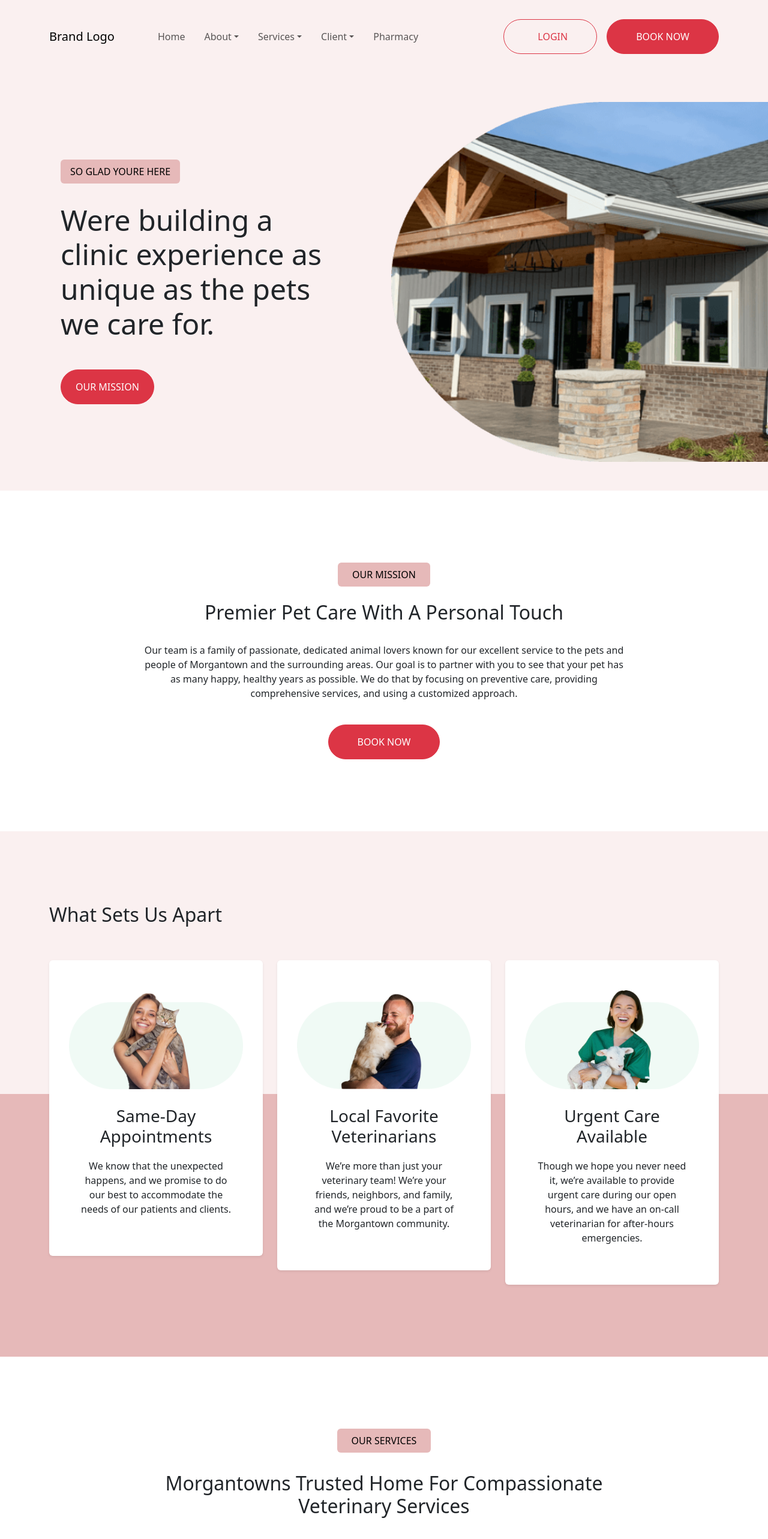
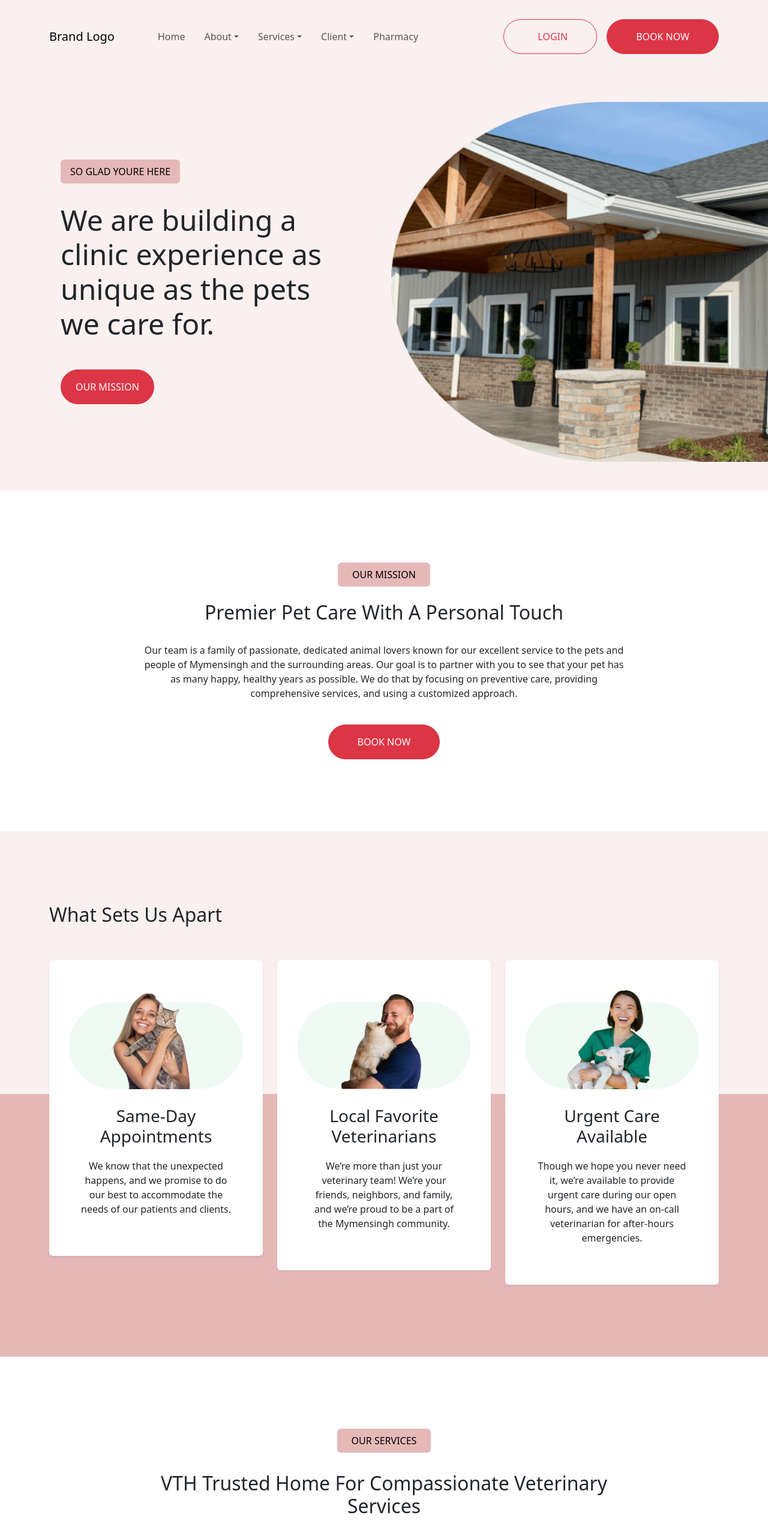
Before and after one commit to ai-arif/VTH-User-Frontend, a Next.js app: page /Home in a window 1280 px wide. Shown: the top 2566 px of the page at 60% size. Built offline with nearby package versions, Linux system fonts and the light colour scheme.

Commit message:
corrected the words

```diff
--- a/components/BookNow/Contact.js
+++ b/components/BookNow/Contact.js
@@ -91,7 +91,7 @@ function Contact() {
             </div>
             <div>
               <h5>EMAIL</h5>
-              <p>heritageanimalhospital@yahoo.com</p>
+              <p>contact@vth.com</p>
             </div>
           </div>
           <div style={{ display: "flex", gap: "1rem" }}>
@@ -108,8 +108,7 @@ function Contact() {
             <div>
               <h5>ADDRESS</h5>
               <p>
-                51 Parkway Lane <br />
-                Morgantown, KY. 42261
+                Bangladesh Agricultural University
               </p>
             </div>
           </div>
--- a/components/BookNow/index.js
+++ b/components/BookNow/index.js
@@ -21,7 +21,7 @@ function BookNow() {
             style={{ display: "flex", flexDirection: "column", gap: "1rem" }}
           >
             <h5>Trusted and Amazing PetCare</h5>
-            <h2 style={{ fontSize: "58px" }}>Heritage Animal Hospital</h2>
+            <h2 style={{ fontSize: "58px" }}>Veterinary Teaching Hospital</h2>
             <RequestForm />
           </Col>
           <Col md={5}>
--- a/components/LandingPage/Footer.js
+++ b/components/LandingPage/Footer.js
@@ -51,7 +51,7 @@ function Footer() {
                 <h3>Contact Us</h3>
                 <p>
                   <b>
-                    BOOK NOW | heritageanimalhospital@yahoo.com | 270-526-3839
+                    BOOK NOW | contact@vth.com | 09638-100303
                   </b>
                 </p>
               </div>
@@ -105,8 +105,7 @@ function Footer() {
       <Container fluid style={{ backgroundColor: "#e6b9b9" }}>
         <Container className="py-4">
           <p className="mb-0">
-            Privacy Policy | Accessibility | © Copyright 2024 - Heritage Animal
-            Hospital. Veterinary Marketing powered by iVET360.
+            Privacy Policy | Accessibility | © Copyright 2024 - Developed by DevsGiant
           </p>
         </Container>
       </Container>
--- a/components/LandingPage/HeroBanner.js
+++ b/components/LandingPage/HeroBanner.js
@@ -26,7 +26,7 @@ function HeroBanner() {
                 SO GLAD YOURE HERE
               </Button>
               <p className="display-5" style={{ fontWeight: 500 }}>
-                Were building a clinic experience as unique as the pets we care
+                We are building a clinic experience as unique as the pets we care
                 for.
               </p>
               <Button
--- a/components/LandingPage/Intro.js
+++ b/components/LandingPage/Intro.js
@@ -30,7 +30,7 @@ function Intro() {
         <h2>Premier Pet Care With A Personal Touch</h2>
         <p>
           Our team is a family of passionate, dedicated animal lovers known for
-          our excellent service to the pets and people of Morgantown and the
+          our excellent service to the pets and people of Mymensingh and the
           surrounding areas. Our goal is to partner with you to see that your
           pet has as many happy, healthy years as possible. We do that by
           focusing on preventive care, providing comprehensive services, and
--- a/components/LandingPage/Review.js
+++ b/components/LandingPage/Review.js
@@ -98,7 +98,7 @@ function Reviews() {
               >
                 <h3>Polite And Professional</h3>
                 <Card.Text>
-                  I always get the best care for my fur babies. Youre all
+                  I always get the best care for my fur babies. Your all
                   polite and professional. I really appreciate all of you.
                 </Card.Text>
                 <h3>Tonya Hanson</h3>
--- a/components/LandingPage/Services.js
+++ b/components/LandingPage/Services.js
@@ -25,7 +25,7 @@ function Services() {
       >
         OUR SERVICES
       </Button>
-      <h2>Morgantowns Trusted Home For Compassionate Veterinary Services</h2>
+      <h2>VTH Trusted Home For Compassionate Veterinary Services</h2>
       <Button
         variant="danger"
         className="px-5 py-3 fw-semibold"
--- a/components/LandingPage/Team.js
+++ b/components/LandingPage/Team.js
@@ -93,7 +93,7 @@ function Team() {
                 <Card.Text>
                   We’re more than just your veterinary team! We’re your friends,
                   neighbors, and family, and we’re proud to be a part of the
-                  Morgantown community.
+                  Mymensingh community.
                 </Card.Text>
               </Card.Body>
             </Card>
--- a/components/Veterinarians/Careers.js
+++ b/components/Veterinarians/Careers.js
@@ -30,7 +30,7 @@ function Careers() {
         <h2>Care For Pets The Heritage Way</h2>
         <p>
           Our team is a family of passionate, dedicated animal lovers known for
-          our excellent service to the pets and people of Morgantown and the
+          our excellent service to the pets and people of Mymensingh and the
           surrounding areas. Our goal is to partner with you to see that your
           pet has as many happy, healthy years as possible. We do that by
           focusing on preventive care, providing comprehensive services, and
--- a/components/Veterinarians/Passion.js
+++ b/components/Veterinarians/Passion.js
@@ -29,7 +29,7 @@ function Passion() {
       <h2>Why We Do What We Do</h2>
       <p>
         Our team is a family of passionate, dedicated animal lovers known for
-        our excellent service to the pets and people of Morgantown and the
+        our excellent service to the pets and people of Mymensingh and the
         surrounding areas. Our goal is to partner with you to see that your pet
         has as many happy, healthy years as possible. We do that by focusing on
         preventive care, providing comprehensive services, and using a
```
